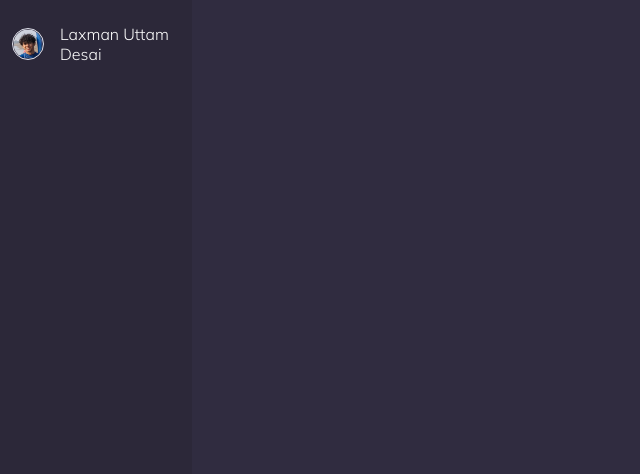
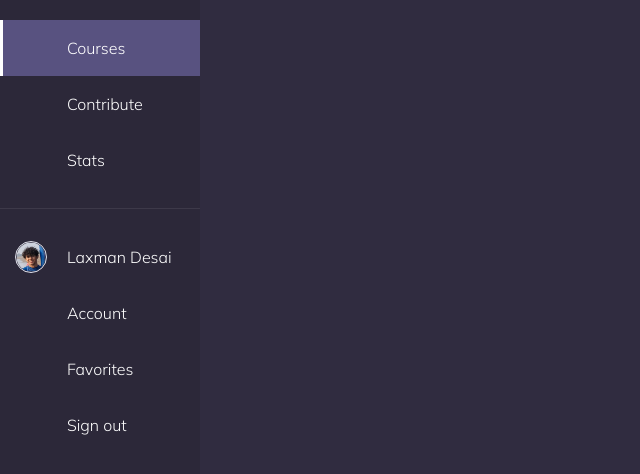
Before and after one commit to DevCom-IITB/ResoBin, a React (Create React App) app: page / in a window 1280 px wide. Shown: the top 474 px of the page, without its empty margins (0-640 px from the left). Built offline with nearby package versions, Linux system fonts and the light colour scheme.

Commit message:
👌 IMPROVE: Add list to Sidebar

```diff
--- a/config/craco.config.js
+++ b/config/craco.config.js
@@ -24,5 +24,5 @@ module.exports = {
 				'^@svgs(.*)$': '<rootDir>/../src/assets/svgs$1'
 			},
 		},
-	},
+	}
 }
--- a/src/components/Sidebar/Common/Common.js
+++ /dev/null
@@ -1,11 +0,0 @@
-import React from 'react'
-
-const Common = () => {
-    return (
-        <div>
-
-        </div>
-    )
-}
-
-export default Common
--- a/src/components/Sidebar/Personal/Personal.js
+++ /dev/null
@@ -1,13 +0,0 @@
-import React from 'react'
-import Profile from './Profile'
-
-const Personal = () => {
-    return (
-        <div>
-            <Profile />
-
-        </div>
-    )
-}
-
-export default Personal
--- a/src/components/Sidebar/Personal/Profile.js
+++ /dev/null
@@ -1,62 +0,0 @@
-import React from 'react'
-import styled from 'styled-components';
-import Img from '@images/ProfileImg.jpg'
-
-const Container = styled.div`
-	height: 3rem;
-	width: 100%;
-	padding: 0px 0.75rem;
-	display: flex;
-	align-items: center;
-`
-
-const Image = styled.img`
-	position: absolute;
-	top: 50%;
-	left: 50%;
-	transform: translate(-50%, -50%);
-
-	width: 29px;
-	pointer-events: none;
-	border-radius: 50%;
-`
-
-const Border = styled.svg`
-	position: absolute;
-	width: 32px;
-	height: 32px;
-	border-radius: 50%;
-	border: 1px solid #dfe0eb;
-`
-
-const ProfileImg = styled.div`
-	position: relative;
-	min-width: 32px;
-	min-height: 32px;
-`
-
-// h4 is default 1 rem (16px)
-const ProfileName = styled.h4`
-	font-weight: 300;
-	color: ${({ theme }) => theme.textColor};
-	margin-left: 1rem;
-
-	max-height: 2.5rem;
-	/* text-overflow: ellipsis; */
-	overflow: hidden;
-	/* white-space: nowrap; */
-`
-
-const Profile = () => {
-	return (
-		<Container>
-			<ProfileImg>
-				<Image src={Img} />
-				<Border />
-			</ProfileImg>
-			<ProfileName>Laxman Uttam Desai</ProfileName>
-		</Container>
-	)
-}
-
-export default Profile
--- /dev/null
+++ b/src/components/Sidebar/ProfileImg.js
@@ -0,0 +1,39 @@
+import React from 'react'
+import styled from 'styled-components'
+
+const Image = styled.img`
+	position: absolute;
+	top: 50%;
+	left: 50%;
+	transform: translate(-50%, -50%);
+
+	width: 29px;
+	pointer-events: none;
+	border-radius: 50%;
+`
+
+const Border = styled.svg`
+	position: absolute;
+	width: 32px;
+	height: 32px;
+	border-radius: 50%;
+	border: 1px solid #dfe0eb;
+`
+
+const Container = styled.div`
+	position: relative;
+	width: 32px;
+	height: 32px;
+	text-align: initial;
+`
+
+const ProfileImg = ({ src }) => {
+	return (
+		<Container>
+			<Image src={src} />
+			<Border />
+		</Container>
+	)
+}
+
+export default ProfileImg
--- a/src/components/Sidebar/Sidebar.js
+++ b/src/components/Sidebar/Sidebar.js
@@ -1,7 +1,8 @@
 import React from 'react'
 import styled from 'styled-components'
-import Common from './Common/Common'
-import Personal from './Personal/Personal'
+import SidebarItem from '@components/Sidebar/SidebarItem'
+import ProfileImage from '@images/ProfileImg.jpg'
+import ProfileImg from '@components/Sidebar/ProfileImg'
 
 // 1 rem = 20 px
 const Container = styled.div`
@@ -10,7 +11,7 @@ const Container = styled.div`
 	left: 0px;
 	top: 0px;
 	bottom: 0px;
-	width: 12rem; /* 192px */
+	width: 12.5rem; /* 200 px */
 
 	padding: 20px 0px;
 	display: flex;
@@ -18,11 +19,25 @@ const Container = styled.div`
 	align-items: center;
 `
 
+const Divider = styled.div`
+	background: white;
+	opacity: 0.08;
+	width: 100%;
+	height: 1px;
+	margin: 1.25rem 0px;
+`
+
 const Sidebar = () => {
 	return (
 		<Container>
-			<Personal/>
-			<Common />
+			<SidebarItem title="Courses" active />
+			<SidebarItem title="Contribute" />
+			<SidebarItem title="Stats" />
+			<Divider />
+			<SidebarItem title="Laxman Desai" icon={<ProfileImg src={ProfileImage} />} />
+			<SidebarItem title="Account" />
+			<SidebarItem title="Favorites" />
+			<SidebarItem title="Sign out" />
 		</Container>
 	)
 }
--- /dev/null
+++ b/src/components/Sidebar/SidebarItem.js
@@ -0,0 +1,48 @@
+import React from 'react'
+import styled from 'styled-components'
+
+const Container = styled.div`
+	min-height: 3.5rem;
+	width: 100%;
+	padding: 0px 0.75rem;
+
+	display: flex;
+	flex-direction: row;
+
+	border-left: 3px solid ${(props) => (props.active ? props.theme.activeMenu : 'transparent')};
+	background-color: ${(props) => (props.active ? props.theme.headerNumber : props.theme.secondary)};
+`
+
+const Title = styled.h4`
+	font-weight: 300;
+	color: ${({ theme }) => theme.textColor};
+
+	min-height: 100%;
+	width: 70%;
+
+	text-overflow: ellipsis;
+	overflow: hidden;
+	white-space: nowrap;
+
+	display: flex;
+	align-items: center;
+`
+
+const IconContainer = styled.div`
+	width: 30%; /* 60px */
+	min-height: 100%;
+
+	display: flex;
+	align-items: center;
+`
+
+const SidebarItem = ({ title, icon, active }) => {
+	return (
+		<Container active={active}>
+			<IconContainer>{icon}</IconContainer>
+			<Title>{title}</Title>
+		</Container>
+	)
+}
+
+export default SidebarItem
--- a/src/containers/Dashboard.js
+++ b/src/containers/Dashboard.js
@@ -1,12 +1,14 @@
 import React from 'react'
-import Sidebar from '../components/Sidebar/Sidebar'
-import Main from '../components/Main/Main'
+import Sidebar from '@components/Sidebar/Sidebar'
+// import Main from '@components/Main/Main'
+// import Navbar from '@components/Navbar/Navbar'
 
 const Dashboard = () => {
 	return (
 		<div>
 			<Sidebar />
-			<Main />
+			{/* <Main />
+			<Navbar /> */}
 		</div>
 	)
 }
--- a/src/styles/global.js
+++ b/src/styles/global.js
@@ -1,8 +1,6 @@
 import { createGlobalStyle } from 'styled-components'
 
 export const GlobalStyles = createGlobalStyle`
-    @import url('https://fonts.googleapis.com/css2?family=Mulish:wght@200;300;400;500;600;700;800;900&display=swap');
-
     *,
     *::after,
     *::before {
```
Also changed, not shown: jsconfig.json (+22 -17 lines), src/components/Navbar/Navbar.js (renamed from src/components/Navbar.js).
